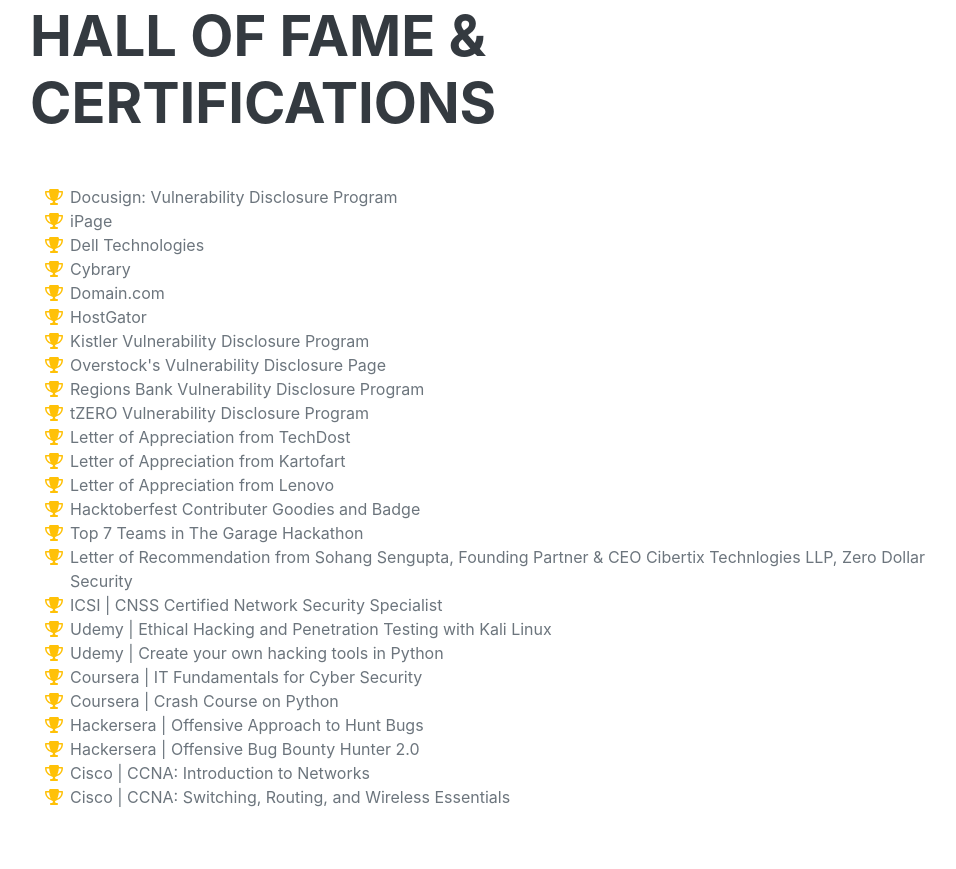
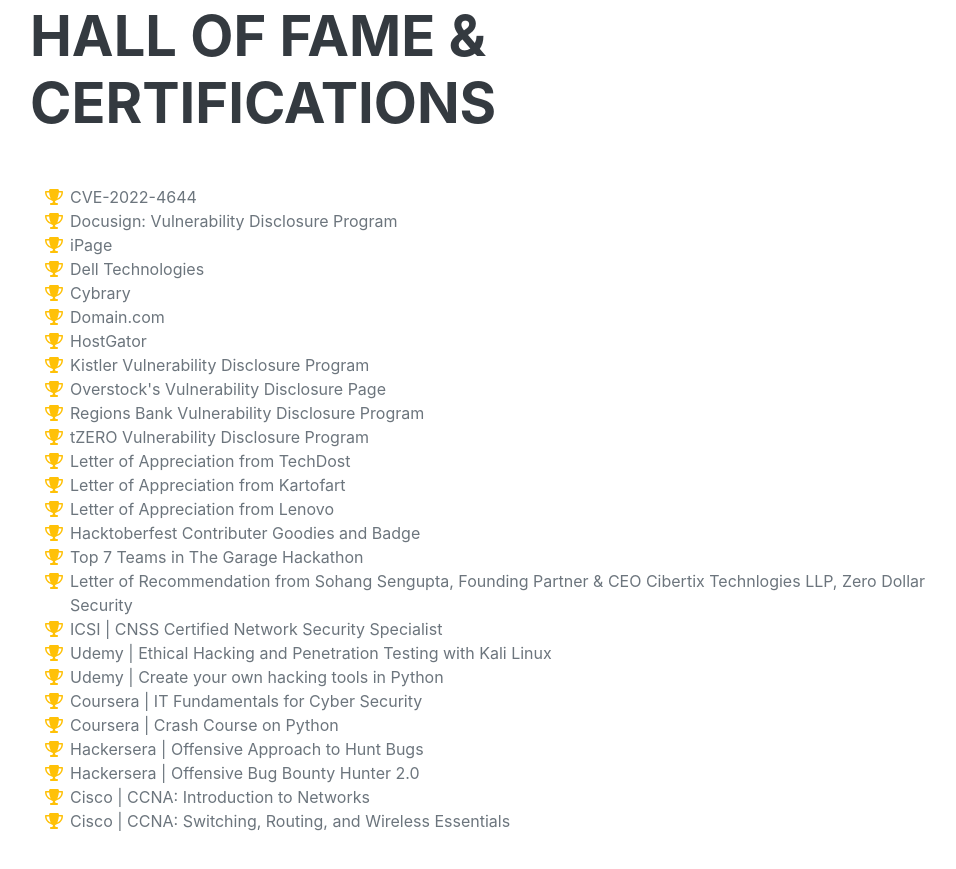
Before and after one commit to anishkashukla/anishkashukla.github.io, a plain HTML site: page index.html in a window 1280 px wide. Shown: the part 4532-5401 px from the top of the page, without its empty margins (290-1246 px from the left). Drawn offline with nearby package versions, Linux system fonts and the light colour scheme; a web font is replaced by a local one.

Commit message:
Update index.html

```diff
--- a/index.html
+++ b/index.html
@@ -213,6 +213,11 @@
                     <ul class="fa-ul mb-0">
                         <li>
                             <span class="fa-li"><i class="fas fa-trophy text-warning"></i></span>
+                            CVE-2022-4644
+                        </li>
+
+                        <li>
+                            <span class="fa-li"><i class="fas fa-trophy text-warning"></i></span>
                             Docusign: Vulnerability Disclosure Program
                         </li>
                         <li>
```
